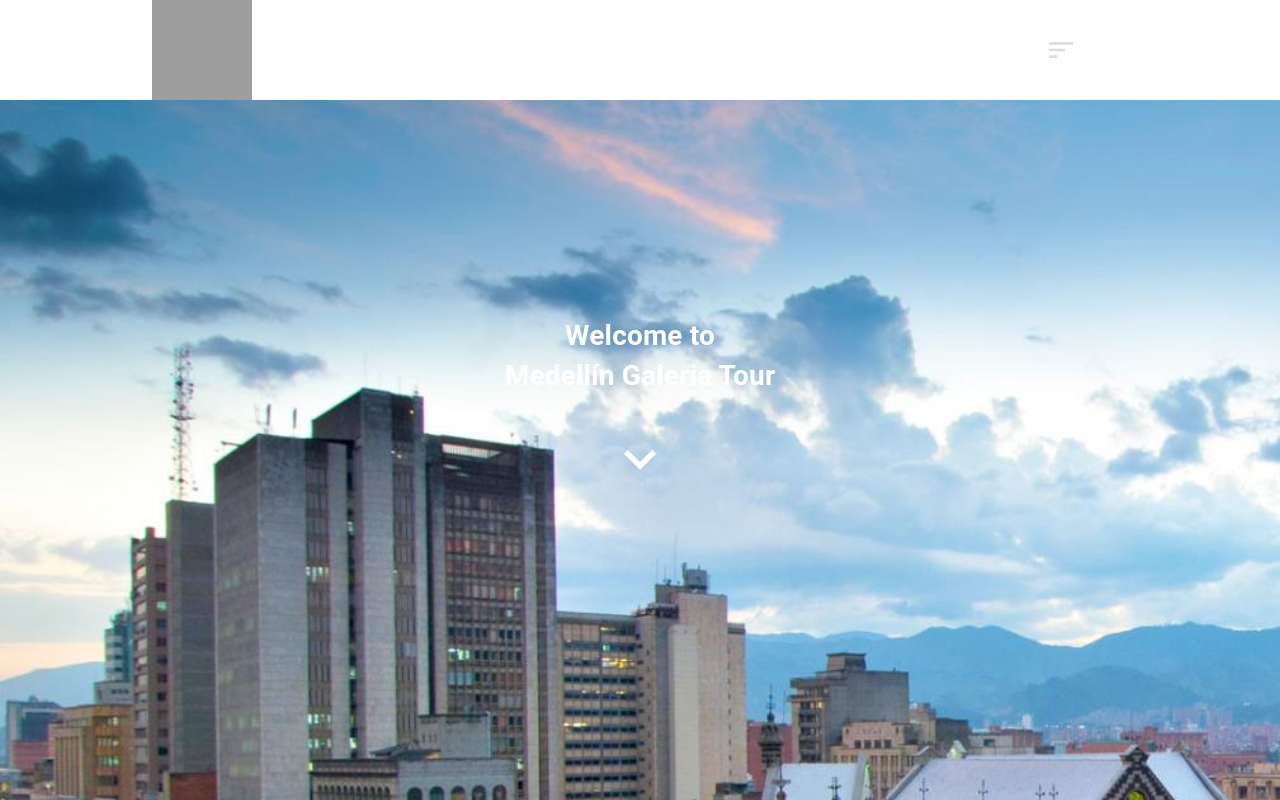
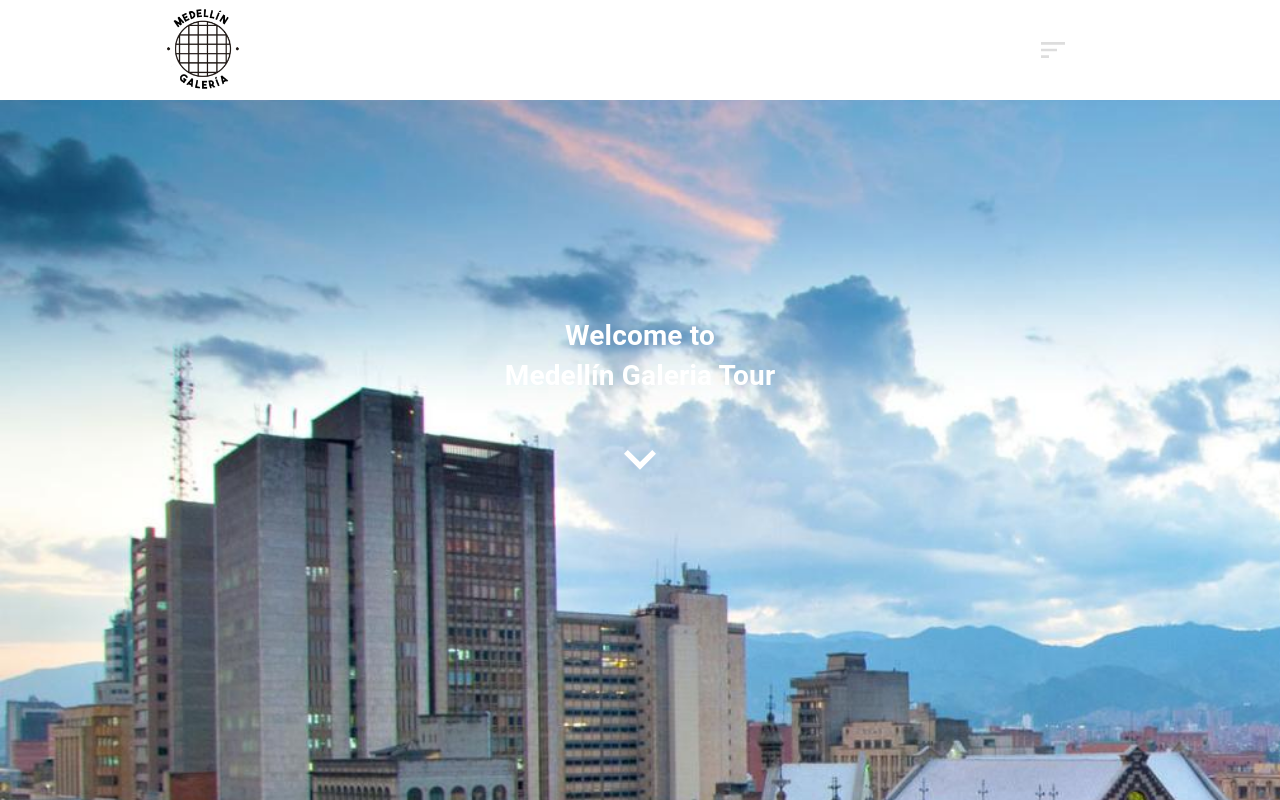
Before and after one commit to MarcosPimienta/Medellin_Galeria_Tour, a React (Create React App) app in the folder galeria_tour/: page / in a window 1280 px wide. Shown: the top 800 px of the page. Built offline with nearby package versions, Linux system fonts and the light colour scheme; grey boxes are pictures that could not be loaded.

Commit message:
menu tabs added with breakpoints

```diff
--- a/galeria_tour/package.json
+++ b/galeria_tour/package.json
@@ -10,7 +10,9 @@
     "@testing-library/user-event": "^12.8.3",
     "react": "^17.0.2",
     "react-dom": "^17.0.2",
+    "react-responsive": "^8.2.0",
     "react-scripts": "4.0.3",
+    "styled-components": "^5.3.0",
     "web-vitals": "^1.1.1"
   },
   "scripts": {
--- a/galeria_tour/src/components/Header.js
+++ b/galeria_tour/src/components/Header.js
@@ -1,6 +1,7 @@
 import React, { useEffect, useState } from 'react';
 import { makeStyles } from '@material-ui/core/styles';
-import { AppBar, Collapse, IconButton, Toolbar } from '@material-ui/core';
+import { AppBar, Collapse, IconButton, Toolbar, Menu } from '@material-ui/core';
+import MenuItem from '@material-ui/core/MenuItem';
 import SortIcon from '@material-ui/icons/Sort';
 import ExpandMoreIcon from '@material-ui/icons/ExpandMore';
 
@@ -32,6 +33,7 @@ const useStyles = makeStyles((theme) => ({
     margin: '0 auto',
   },
   icon: {
+    marginRight: '50%',
     color: '#ddd',
     fontSize: '2rem',
   },
@@ -43,11 +45,21 @@ const useStyles = makeStyles((theme) => ({
     height: '100px',
     width: '100px',
     marginRight: '80%',
+    [theme.breakpoints.down('sm')]: {
+      marginRight: '50%',
+    },
   },
 }));
 export default function Header() {
   const classes = useStyles();
   const [check, setCheck] = useState(false);
+  const [anchorEl, setAnchorEl] = React.useState(null);
+  const handleClick = (event) => {
+    setAnchorEl(event.currentTarget);
+  };
+  const handleClose = () => {
+    setAnchorEl(null);
+  };
   useEffect(() => {
     setCheck(true);
   }, []);
@@ -56,10 +68,29 @@ export default function Header() {
       <AppBar className={classes.appbar} elevation={0}>
         <Toolbar className={classes.appbarWrapper}>
           {/* <div className={classes.appbarTitle} /> */}
-          <img className={classes.logo} src='./assets/logo.png' />
-          <IconButton>
+          <img
+            className={classes.logo}
+            src='./assets/logo.png'
+            alt={'Medellin Galeria Tour'}
+          />
+          <IconButton
+            aria-controls='simple-menu'
+            aria-haspopup='true'
+            onClick={handleClick}
+          >
             <SortIcon className={classes.icon} />
           </IconButton>
+          <Menu
+            id='simple-menu'
+            anchorEl={anchorEl}
+            keepMounted
+            open={Boolean(anchorEl)}
+            onClose={handleClose}
+          >
+            <MenuItem onClick={handleClose}>Home</MenuItem>
+            <MenuItem onClick={handleClose}>About Us</MenuItem>
+            <MenuItem onClick={handleClose}>Tours</MenuItem>
+          </Menu>
         </Toolbar>
       </AppBar>
       <Collapse
--- a/galeria_tour/src/components/Tours.js
+++ b/galeria_tour/src/components/Tours.js
@@ -1,7 +1,7 @@
 import React from 'react';
 import { makeStyles } from '@material-ui/core/styles';
 import ImageCard from './ImageCard';
-import useWindowPosition from '../hook/useWindowPosition';
+/* import useWindowPosition from '../hook/useWindowPosition'; */
 
 const useStyles = makeStyles((theme) => ({
   root: {
@@ -13,7 +13,7 @@ const useStyles = makeStyles((theme) => ({
 }));
 export default function Tours() {
   const classes = useStyles();
-  const checked = useWindowPosition('header');
+  /* const checked = useWindowPosition('header'); */
   return (
     <div className={classes.root}>
       <ImageCard />
```
Also changed, not shown: galeria_tour/public/assets/logo.png (added), 1 other file (tests, documents, lock files or other folders).
